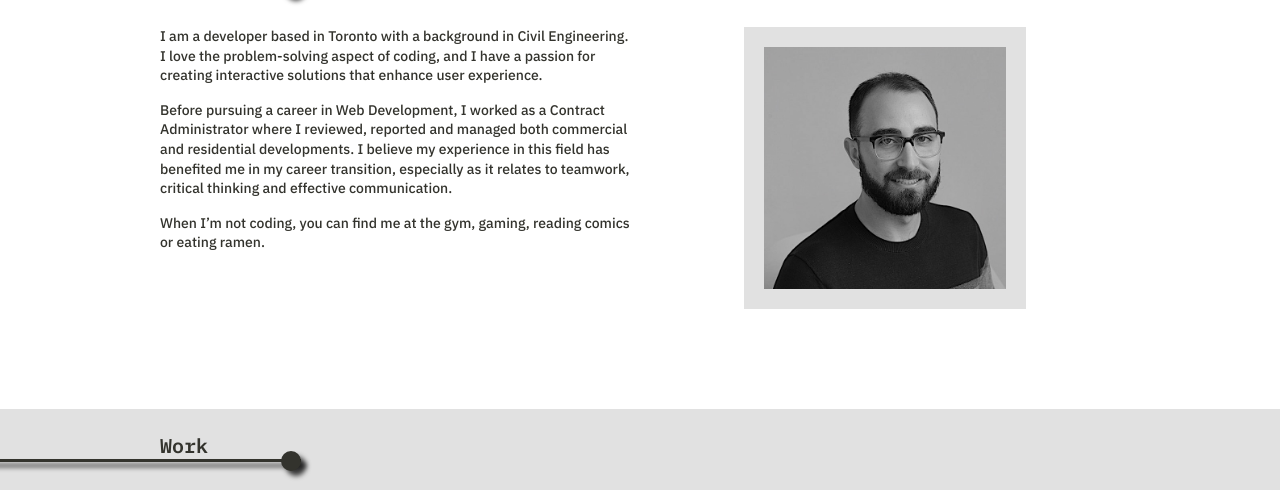
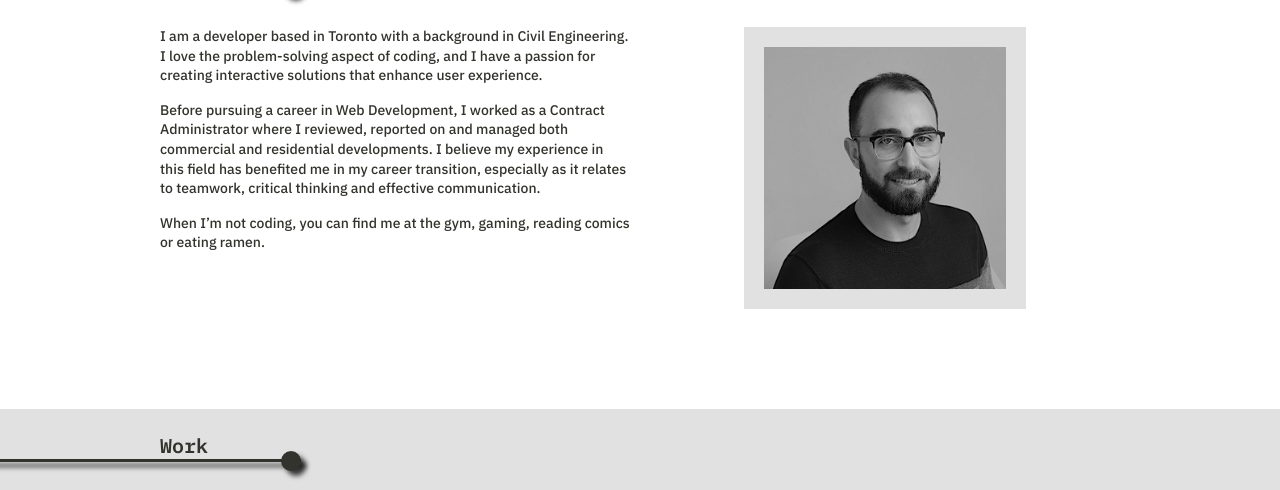
Before and after one commit to dshlass/dshlass.github.io, a plain HTML site: page index.html in a window 1280 px wide. Shown: the part 891-1381 px from the top of the page. Drawn offline with Linux system fonts and the light colour scheme.

Commit message:
more edits to about me.

```diff
--- a/index.html
+++ b/index.html
@@ -75,7 +75,7 @@
 
       <div class="about-word-wrapper">
         <p>I am a developer based in Toronto with a background in Civil Engineering. I love the problem-solving aspect of coding, and I have a passion for creating interactive solutions that enhance user experience.</p>
-        <p>Before pursuing a career in Web Development, I worked as a Contract Administrator where I reviewed, reported and managed both commercial and residential developments. I believe my experience in this field has benefited me in my career transition, especially as it relates to teamwork, critical thinking and effective communication.</p>
+        <p>Before pursuing a career in Web Development, I worked as a Contract Administrator where I reviewed, reported on and managed both commercial and residential developments. I believe my experience in this field has benefited me in my career transition, especially as it relates to teamwork, critical thinking and effective communication.</p>
         <p>When I’m not coding, you can find me at the gym, gaming, reading comics or eating ramen.</p>
       </div>
 
```
